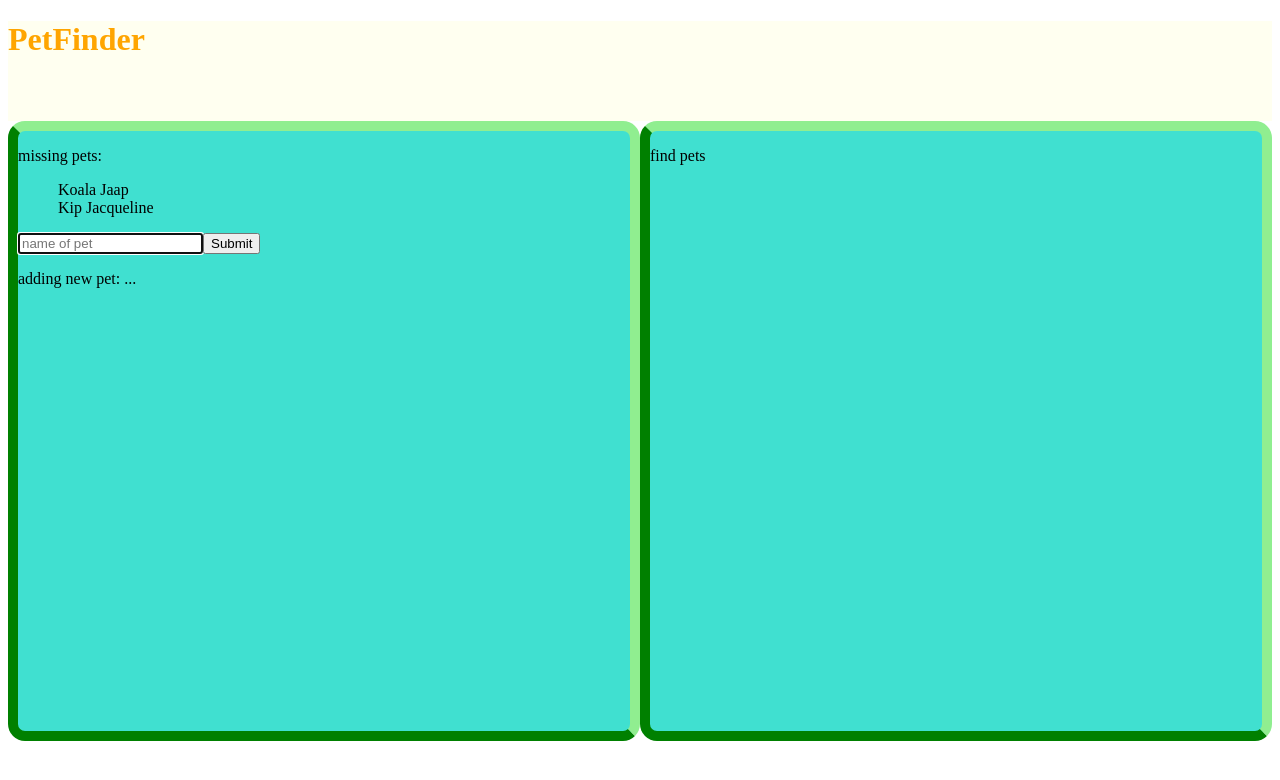
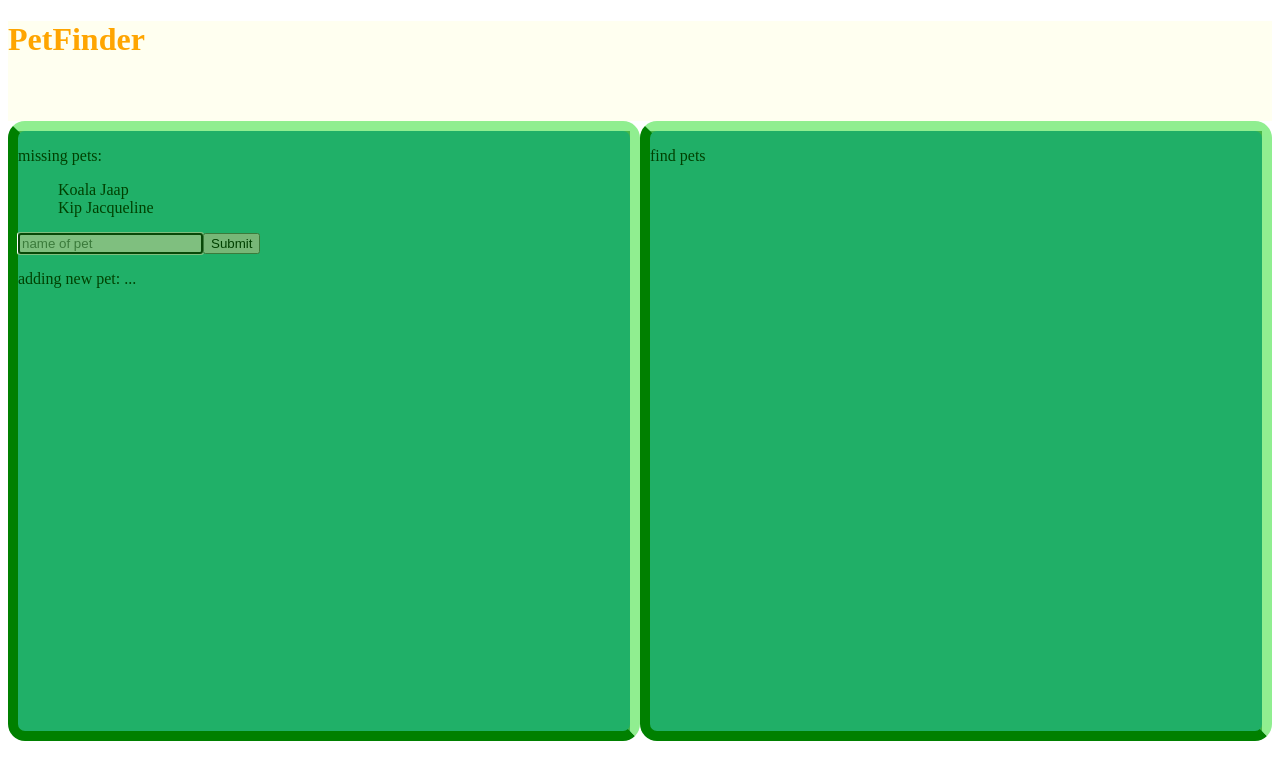
Before and after one commit to tadahmen/PetFinder-front, a React app: page / in a window 1280 px wide. Shown: the top 780 px of the page. Built offline with nearby package versions, Linux system fonts and the light colour scheme.

Commit message:
lighten active component and darken the other

```diff
--- a/src/App.js
+++ b/src/App.js
@@ -3,6 +3,8 @@ import './stylesheets/app.scss';
 import Header from './header';
 import PetOwner from './petowner';
 import PetFinder from './petfinder';
+
+import ReactCSSTransitionGroup from 'react-addons-css-transition-group';
 
 class App extends React.Component {
     constructor() {
--- a/src/stylesheets/app.scss
+++ b/src/stylesheets/app.scss
@@ -21,9 +21,10 @@ $rounded-corner: 17px;
     left: 0;
     bottom: 0;
     right: 0;
-    opacity: 0.2;
+    opacity: 0.5;
     position: absolute;
-    z-index: -1;
+    transition: opacity 1.5s ease-in-out;
+    // z-index: -1;
     }
 }
 
@@ -47,12 +48,20 @@ h1 {color: orange;}
 }
 
 .owner {
+    #pet-owner::after {
+        opacity: 0;
+    }
+
     #pet-finder:hover {
         transform: translate(-15px, 0px);
     };
 }
 
 .finder {
+    #pet-finder::after {
+        opacity: 0;
+    }
+
     #pet-owner {
         z-index:1
     }
@@ -73,7 +82,7 @@ h1 {color: orange;}
 
 #pet-finder {
     position: relative;
-    transition: left 1s, transform 1s;
+    transition: left 1s, transform 1s, opacity 1s;
     -webkit-transition: left 1s, transform 1s;
 
     @include tile;
```
